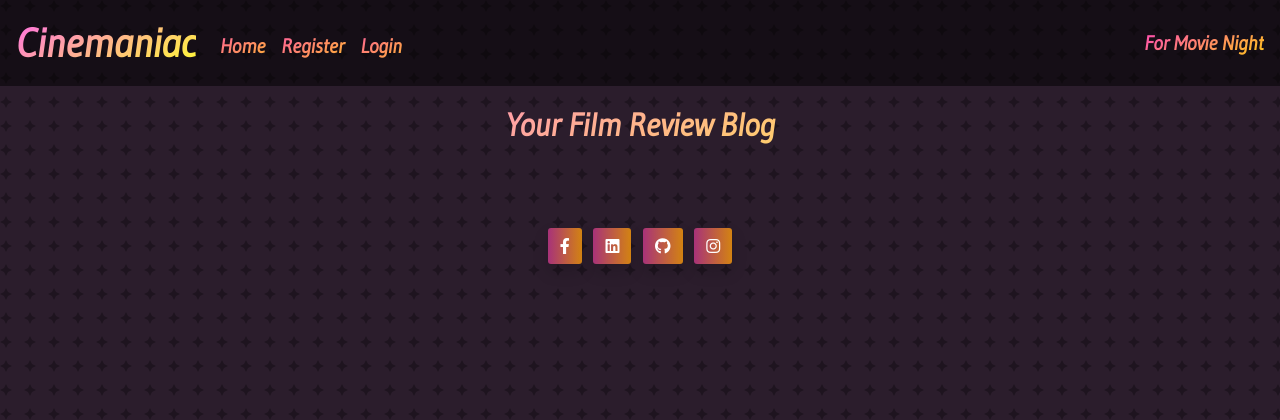
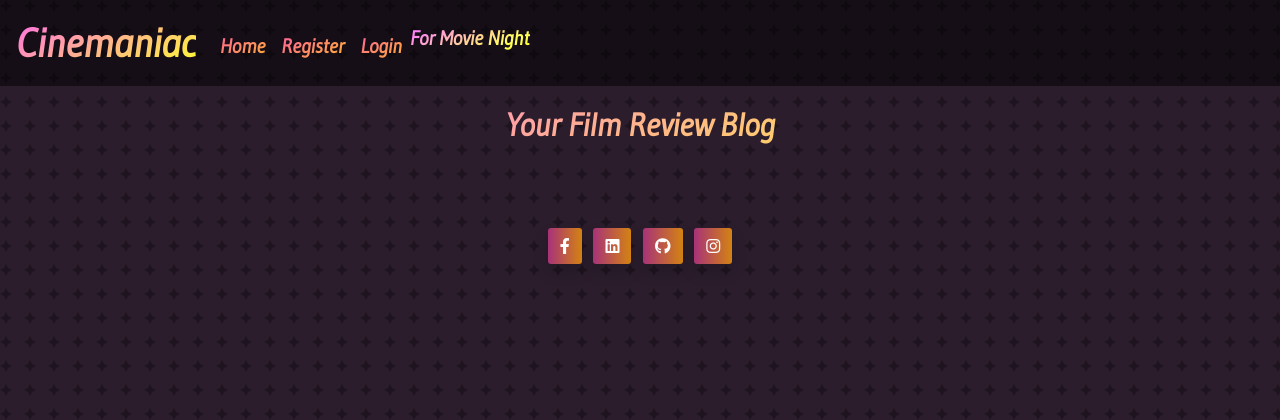
Before and after one commit to FullstackSammy/movie-review-blog, a Django app: page / in a window 1280 px wide. Shown: the top 420 px of the page. Run offline with Django 3.2, Linux system fonts and the light colour scheme; data that the repository does not hold is empty.

Commit message:
added comments to code

```diff
--- a/cinemaniac/settings.py
+++ b/cinemaniac/settings.py
@@ -28,9 +28,9 @@ TEMPLATES_DIR = os.path.join(BASE_DIR, 'templates')
 SECRET_KEY = os.environ.get('SECRET_KEY')
 
 # SECURITY WARNING: don't run with debug turned on in production!
-DEBUG = False
+DEBUG = True
 
-X_FRAME_OPTIONS = 'SAMEORIGIN'
+# X_FRAME_OPTIONS = 'SAMEORIGIN'
 
 ALLOWED_HOSTS = ['cinemaniac-blog.herokuapp.com', 'localhost']
 
--- a/templates/base.html
+++ b/templates/base.html
@@ -37,6 +37,9 @@
                 <li class="nav-item">
                     <a class="nav-link gradient-text" href="{% url 'account_logout' %}">Logout</a>
                 </li>
+                <li class="nav-item">
+                    <a class="nav-item gradient-text" href="{% url 'movie_suggestions' %}"> For Movie Night</a>
+                </li>
                 {% else %}
                 <li class="nav-item">
                     <a class="nav-link gradient-text" href="{% url 'account_signup' %}">Register</a>
@@ -44,11 +47,11 @@
                 <li class="nav-item">
                     <a class="nav-link gradient-text" href="{% url 'account_login' %}">Login</a>
                 </li>
+                <li class="nav-item">
+                    <a class="nav-item gradient-text" href="{% url 'movie_suggestions' %}"> For Movie Night</a>
+                </li>
                 {% endif %}
             </ul>
-            <span class="gradient-text">
-                <a class="nav-item gradient-text" href="{% url 'movie_suggestions' %}"> For Movie Night</a>
-            </span>
         </div>
         </div>
     </nav>
--- a/templates/index.html
+++ b/templates/index.html
@@ -14,7 +14,7 @@
 <div class="container-fluid">
     <div class="row">
 
-        <!-- Reviews  -->
+        <!-- Reviews previews  -->
         <div class="col-12 mt-3 left">
             <div class="row">
                 {% for post in post_list %}
@@ -53,6 +53,7 @@
             </div>
         </div>
     </div>
+    <!-- If there are more than 6 posts, pagination will commence -->
     {% if is_paginated %}
     <nav aria-label="Page navigation">
         <ul class="pagination justify-content-center">
--- a/templates/post_detail.html
+++ b/templates/post_detail.html
@@ -2,7 +2,7 @@
 
 {% block content %}
 
-
+<!-- Masthead for the view -->
 <div class="masthead">
     <div class="container">
         <div class="row g-0">
@@ -20,7 +20,7 @@
         </div>
     </div>
 </div>
-
+<!-- div containing the content of the post -->
 <div class="container">
     <div class="row">
         <div class="col card mb-4  mt-3 left top background-gradient">
@@ -31,6 +31,7 @@
                 <div class="row">
                     <div class="col-1">
                         <strong>
+                            <!-- If user is authenticated, it will show if liked or not -->
                             {% if user.is_authenticated %}
                             <form class="d-inline" action="{% url 'post_like' post.slug %}" method="post">
                                 {% csrf_token %}
```
